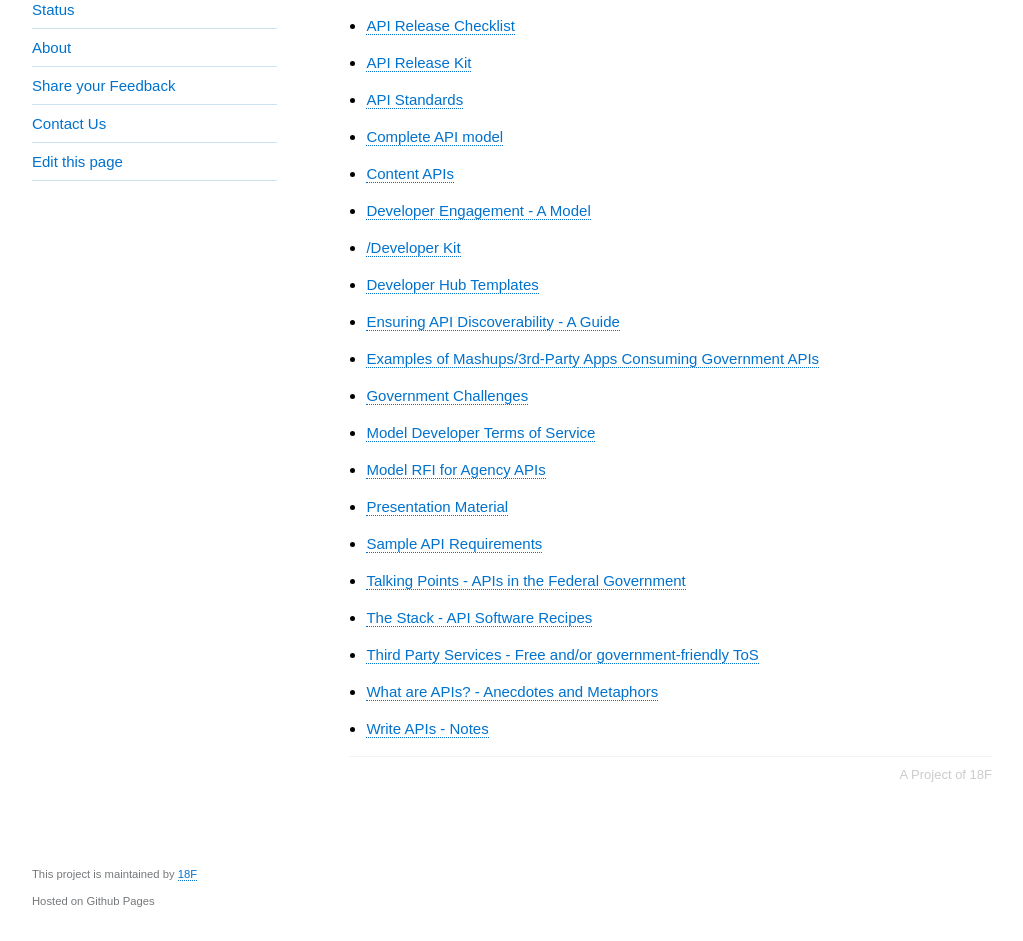
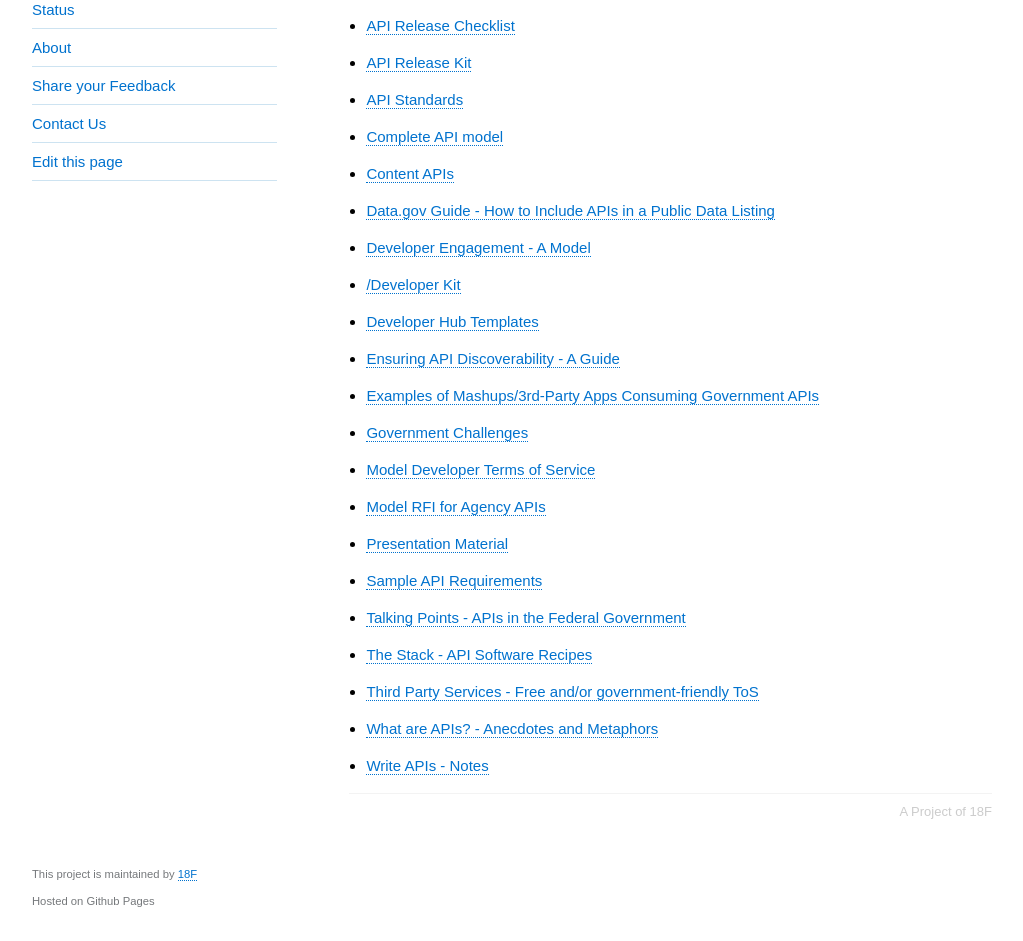
Before and after one commit to 18F/API-All-the-X, a Jekyll site: the page built from pages/resources.md, in a window 1280 px wide and 1351 px high. Shown: the part 410-1351 px from the top of the window, without its empty margins (128-1151 px from the left). Built offline with Jekyll 4.4.1, drawn with Linux system fonts in a browser that asks for light colours.

Commit message:
adding POD guide on APIs

```diff
--- a/_includes/resources.md
+++ b/_includes/resources.md
@@ -11,6 +11,7 @@
 * [API Standards](http://18f.github.io/API-All-the-X/pages/api_standards)
 * [Complete API model](http://18f.github.io/API-All-the-X/pages/complete_API_model)
 * [Content APIs](https://github.com/GSA/.Gov-Content-as-an-API)
+* [Data.gov Guide - How to Include APIs in a Public Data Listing](http://18f.github.io/API-All-the-X/pages/apis_in_data_catalogs)
 * [Developer Engagement - A Model](http://18f.github.io/API-All-the-X/pages/developer_engagement-a_model)
 * [/Developer Kit](http://18f.github.io/API-All-the-X/pages/developer_hub_kit)
 * [Developer Hub Templates](http://18f.github.io/API-All-the-X/pages/developer_hub_templates)
```
